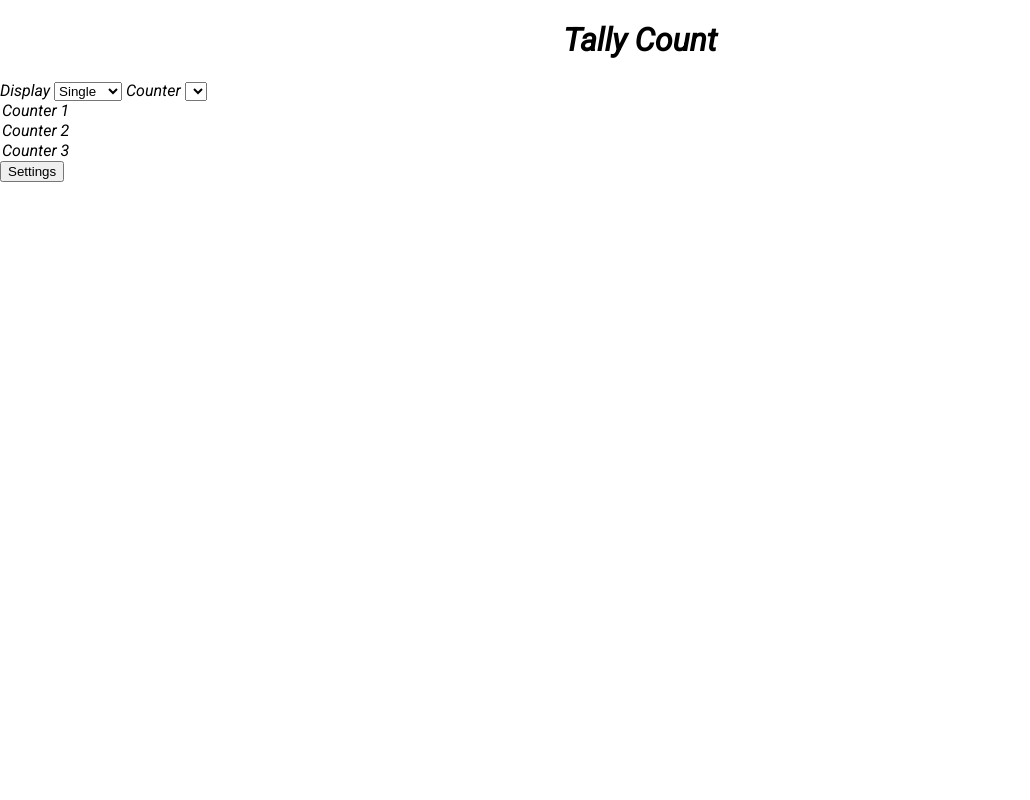
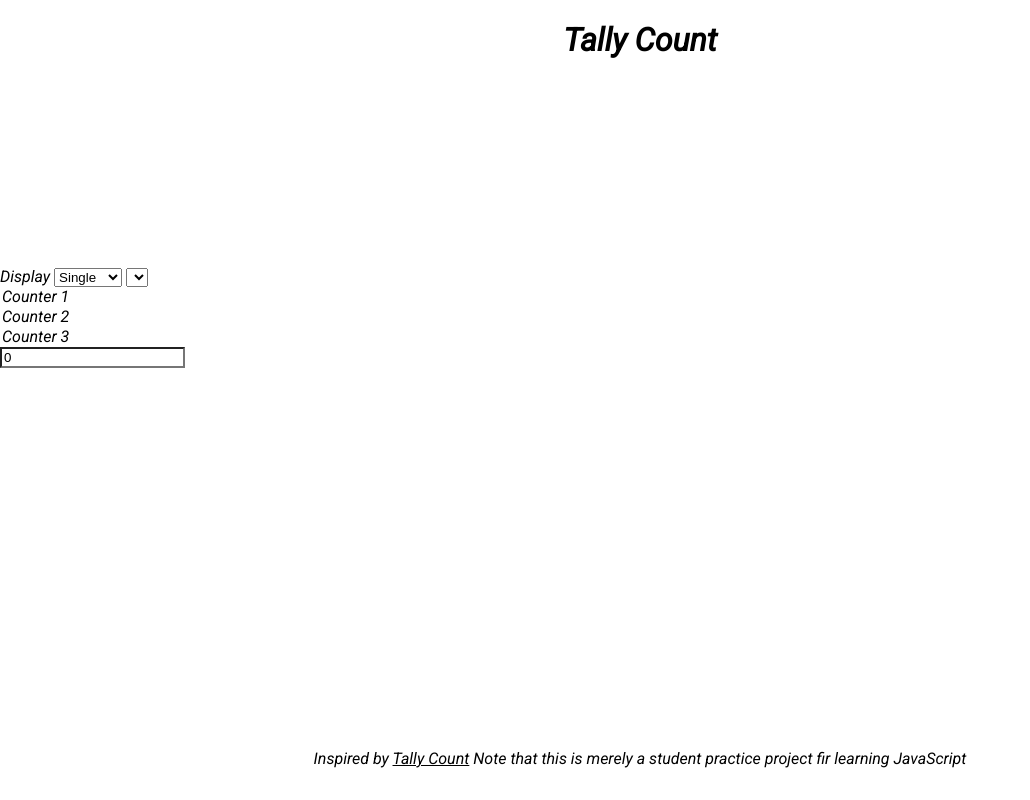
Before and after one commit to ezechias1/interactive-web-apps, a plain HTML site: page index.html in a window 1280 px wide. Shown: the whole page, without its empty margins (0-1030 px from the left). Drawn offline with Linux system fonts and the light colour scheme.

Commit message:
added html and css and java

```diff
--- a/index.html
+++ b/index.html
@@ -12,7 +12,7 @@
     <link rel="preconnect" href="https://fonts.gstatic.com" crossorigin>
     <link href="https://fonts.googleapis.com/css2?family=Roboto:ital@1&display=swap" rel="stylesheet">
 
-
+<script src="/script.js" defer></script>
 </head>
 <body>
     <header class="header">
@@ -30,15 +30,32 @@
         </label>
 
 <label>
+    <select>
     <span>Counter</span>
     <select></select>
     <option>Counter 1</option>
     <option>Counter 2</option>
     <option>Counter 3</option>
+</select>
 </label>
 
-<button>Settings</button>
+<aside>
+    <main class="counter value">
+        <input class="counter value" data-key="number" readonly value="0">
+    <div class="counter_actions">
+        <button data-key="subtract" class="counter_button
+        counter_button_first"></button>
+        <button data-key="add" class="counter_button"></button>
+
     </div>
-    <footer></footer>
+    </main>
+</aside>
+
+
+    </div>
+    <footer class="footer">
+        Inspired by <a class="footer_link" href="https://tallycount.app/">Tally Count</a>
+        Note that this is merely a student practice project fir learning JavaScript
+    </footer>
 </body>
 </html>
--- a/style.css
+++ b/style.css
@@ -1,13 +1,13 @@
 :root {
-  --color-green
-  --color-white
-  --color-dark-grey
-  --color-medium-gry
-  --color-ligh-grey
+--color-green:
+--color-white : #
 
 }
 *{
 box-sizing:  border-box;
+}
+html{
+  height: 100vh;
 }
 
 body{
@@ -15,8 +15,72 @@ body{
     background: var(--color-medium-grey);
     color: var(--color-white);
     font-family: Roboto,Arial, Helvetica, sans-serif;
+    display: flex;
+    flex-direction: column;
+    justify-content: space-between;
+    height: 100%;
 }
 
 .header{
     text-align: center;
 }
+
+.header_title{
+  font-size: 3rem;
+  font-weight: 900;
+  color: var(--color-light-gray);
+}
+
+/*controls*/
+.controls{
+  background: yellow;
+}
+
+/*counter*/
+.counter{
+  background: var(--color-light-gray);
+}
+
+.counter_value{
+  width: 100%;
+  height: 15rem;
+  text-align: center;
+  font-size: 6rem;
+  background: none;
+  color: var(--color-white);
+  border-width: 0;
+  border-bottom: 1px solid var(--color-light-gray);
+
+}
+
+.counter_button{
+  background: none;
+  width: 50;
+  border-width: 0;
+  font-size: 3rem;
+  height: 10rem;
+  border-bottom: 1px solid var(--color-light-gray);
+  transform: translateY(0);
+}
+
+.counter_button:active{
+  background: var(--color-medium-grey);
+  transform: translateY(2%)
+}
+
+.counter_button_first{
+  border-right: 1px solid var(--color-light-gray);
+}
+
+/*footer*/
+.footer{
+  background: var(--color-dark-gray);
+  color: var(--color-light-gray);
+  padding: 2rem;
+  font-size: o.9rem;
+  text-align: center;
+}
+
+.footer_link{
+  color: var(--color-white);
+}
```
Also changed, not shown: scripts.js (added, +19 -0 lines).
